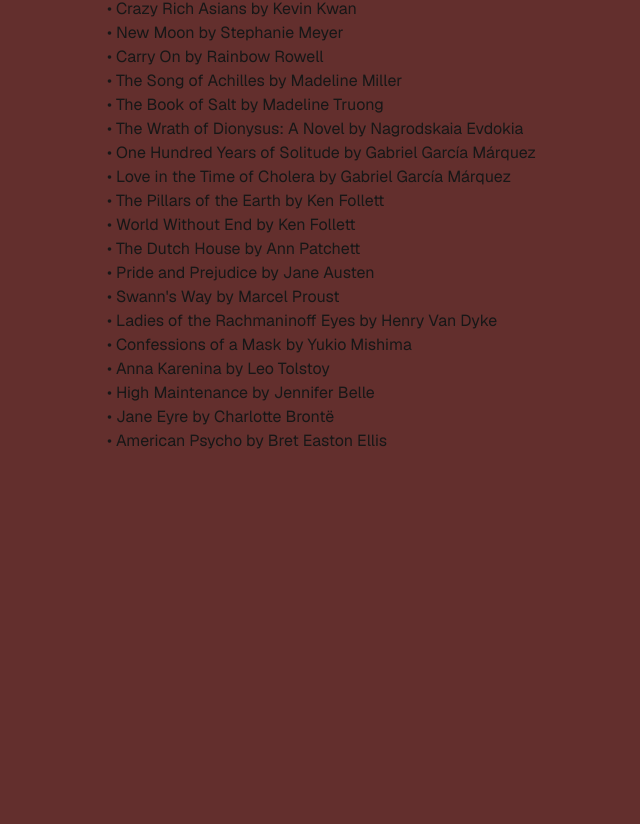
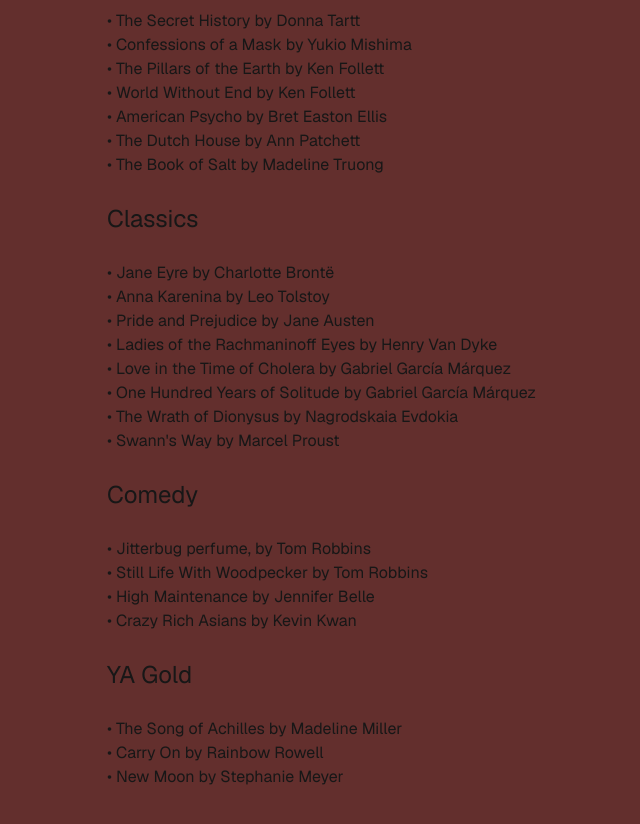
Before and after one commit to joeylukner/website-jlukner, a Next.js app: page /library in a window 1280 px wide. Shown: the part 354-1178 px from the top of the page, without its empty margins (85-725 px from the left). Before the commit the page ends 847 px from the top, so only its background shows below. Built offline with nearby package versions, Linux system fonts and the light colour scheme.

Commit message:
Styling for books

```diff
--- a/app/assets/texts.ts
+++ b/app/assets/texts.ts
@@ -3,28 +3,44 @@
 a book per week. Throughout this time, my tastes have changed a lot and certain
 preferences have stayed the same. This is a digital compilation of all of my all-time
 favorites.
+
+`;
+
+export const yaGold: string = `
+\u2022 The Song of Achilles by Madeline Miller
+\u2022 Carry On by Rainbow Rowell
+\u2022 New Moon by Stephanie Meyer
+
+`;
+
+export const comedy: string = `
 \u2022 Jitterbug perfume, by Tom Robbins
 \u2022 Still Life With Woodpecker by Tom Robbins
+\u2022 High Maintenance by Jennifer Belle
+\u2022 Crazy Rich Asians by Kevin Kwan
+
+`;
+
+export const literaryFiction: string = `
 \u2022 The Secret History by Donna Tartt
-\u2022 Crazy Rich Asians by Kevin Kwan
-\u2022 New Moon by Stephanie Meyer
-\u2022 Carry On by Rainbow Rowell
-\u2022 The Song of Achilles by Madeline Miller
-\u2022 The Book of Salt by Madeline Truong
-\u2022 The Wrath of Dionysus: A Novel by Nagrodskaia Evdokia
-\u2022 One Hundred Years of Solitude by Gabriel García Márquez
-\u2022 Love in the Time of Cholera by Gabriel García Márquez
+\u2022 Confessions of a Mask by Yukio Mishima
 \u2022 The Pillars of the Earth by Ken Follett
 \u2022 World Without End by Ken Follett
+\u2022 American Psycho by Bret Easton Ellis
 \u2022 The Dutch House by Ann Patchett
+\u2022 The Book of Salt by Madeline Truong
+
+`;
+
+export const classics:string = `
+\u2022 Jane Eyre by Charlotte Brontë
+\u2022 Anna Karenina by Leo Tolstoy
 \u2022 Pride and Prejudice by Jane Austen
+\u2022 Ladies of the Rachmaninoff Eyes by Henry Van Dyke
+\u2022 Love in the Time of Cholera by Gabriel García Márquez
+\u2022 One Hundred Years of Solitude by Gabriel García Márquez
+\u2022 The Wrath of Dionysus by Nagrodskaia Evdokia
 \u2022 Swann's Way by Marcel Proust
-\u2022 Ladies of the Rachmaninoff Eyes by Henry Van Dyke
-\u2022 Confessions of a Mask by Yukio Mishima
-\u2022 Anna Karenina by Leo Tolstoy
-\u2022 High Maintenance by Jennifer Belle
-\u2022 Jane Eyre by Charlotte Brontë
-\u2022 American Psycho by Bret Easton Ellis
 
 `;
 
--- a/app/globals.css
+++ b/app/globals.css
@@ -67,3 +67,8 @@
   font-size: var(--text-3xl);
   font-weight: var(--font-weight-semibold);
 }
+
+h2 {
+  font-size: var(--text-2xl);
+  font-weight: 400;
+}
--- a/app/library/page.tsx
+++ b/app/library/page.tsx
@@ -1,6 +1,12 @@
 import Image from "next/image";
 import Link from "next/link";
-import { libraryText } from "../assets/texts";
+import {
+  libraryText,
+  literaryFiction,
+  yaGold,
+  classics,
+  comedy,
+} from "../assets/texts";
 
 export default function About() {
   return (
@@ -13,6 +19,14 @@
         </div>
         <h1>My Library</h1>
         <p className="library-text">{libraryText}</p>
+        <h2>Literary Fiction</h2>
+        <p className="library-text">{literaryFiction}</p>
+        <h2>Classics</h2>
+        <p className="library-text">{classics}</p>
+        <h2>Comedy</h2>
+        <p className="library-text">{comedy}</p>
+        <h2>YA Gold</h2>
+        <p className="library-text">{yaGold}</p>
       </div>
     </div>
   );
```
